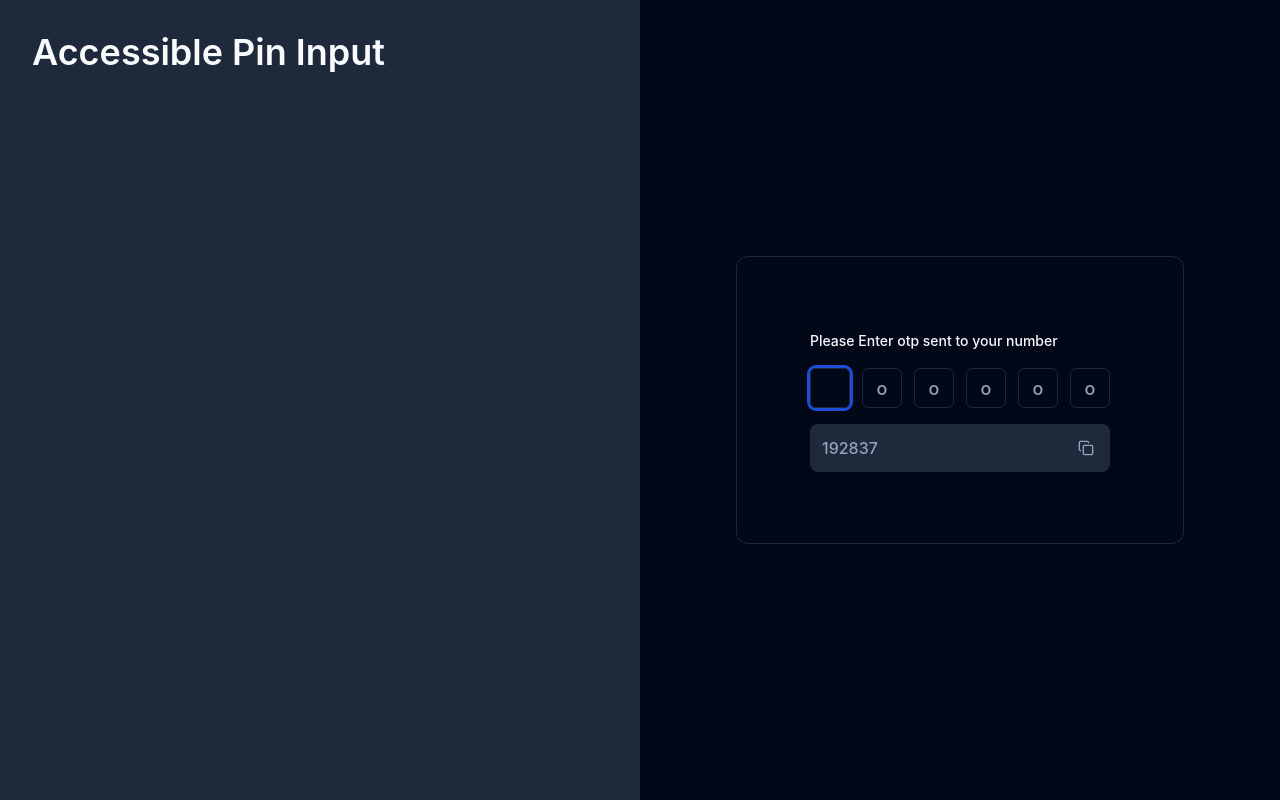
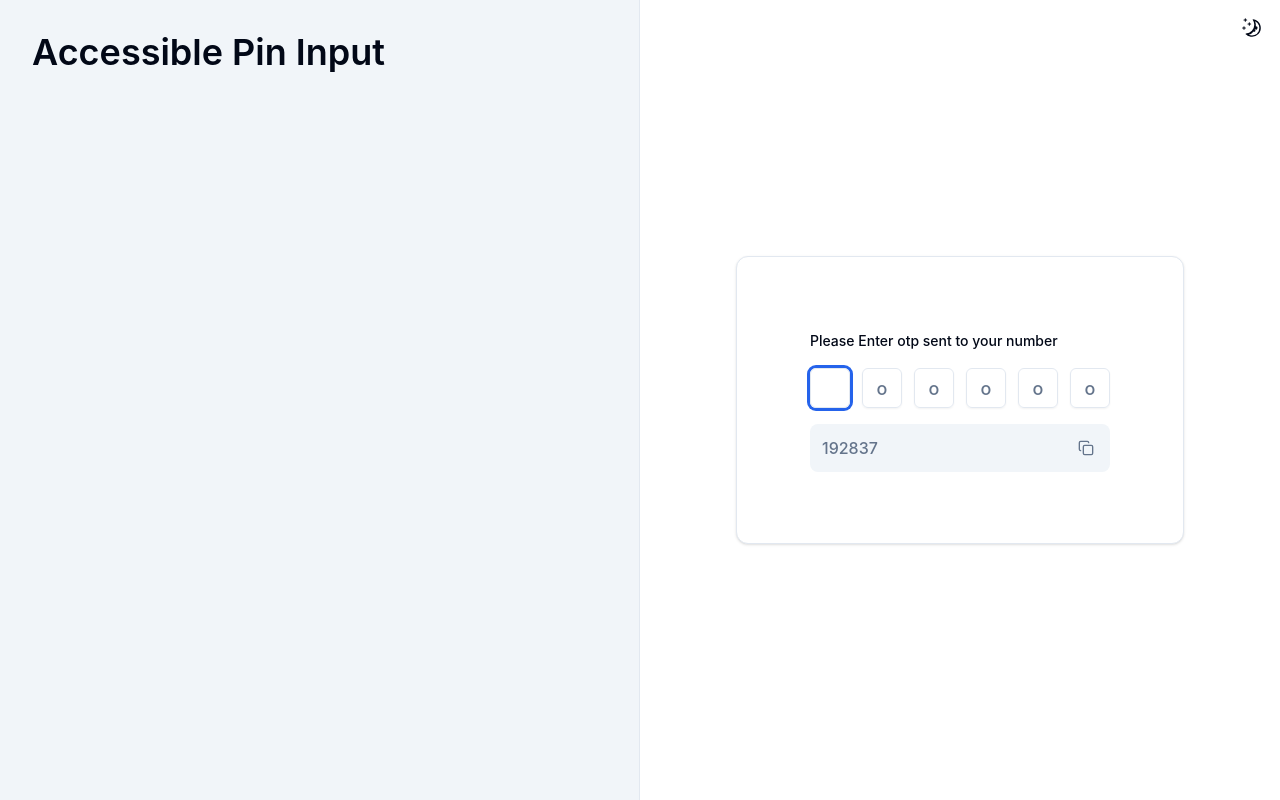
Before and after one commit to pkrinesh/vue-pin-input, a Vue app: page / in a window 1280 px wide. Built offline with nearby package versions, Linux system fonts and the light colour scheme.

Commit message:
feat: dark theme

```diff
--- a/index.html
+++ b/index.html
@@ -1,5 +1,5 @@
 <!doctype html>
-<html lang="en" class="dark">
+<html lang="en">
 	<head>
 		<meta charset="UTF-8" />
 		<link rel="icon" href="/favicon.ico" />
--- a/src/App.vue
+++ b/src/App.vue
@@ -1,9 +1,12 @@
 <script setup lang="ts">
+// TODO: Finish working on content
+import PinBlog from '@/components/PinBlog.vue'
 import PinExample from '@/components/PinExample.vue'
-import PinBlog from '@/components/PinBlog.vue'
+import ToggleTheme from '@/components/ToggleTheme.vue'
 </script>
 
 <template>
+	<ToggleTheme class="absolute right-2 top-2" />
 	<div class="grid h-full grid-cols-2 place-items-center overflow-hidden">
 		<div class="size-full border-r border-r-border bg-muted p-8">
 			<PinBlog />
--- /dev/null
+++ b/src/components/ToggleTheme.vue
@@ -0,0 +1,40 @@
+<script setup lang="ts">
+import { useLocalStorage } from '@vueuse/core'
+import { onMounted, watchEffect } from 'vue'
+import MoonIcon from './icons/MoonIcon.vue'
+import SunIcon from './icons/SunIcon.vue'
+
+function useTheme() {
+	const theme = useLocalStorage<'light' | 'dark'>('theme', null)
+
+	onMounted(() => {
+		if (!theme.value) {
+			theme.value = window.matchMedia('(prefers-color-scheme: dark)').matches ? 'dark' : 'light'
+		}
+	})
+
+	watchEffect(() => {
+		document.documentElement.classList[theme.value === 'dark' ? 'add' : 'remove']('dark')
+	})
+
+	function toggleTheme() {
+		const isDark = document.documentElement.classList.contains('dark')
+		theme.value = isDark ? 'light' : 'dark'
+	}
+
+	return { theme: () => theme.value, toggleTheme }
+}
+
+const { theme, toggleTheme } = useTheme()
+</script>
+<template>
+	<div>
+		<button
+			class="inline-flex size-10 items-center justify-center rounded-md bg-background text-xl transition hover:bg-accent"
+			@click="toggleTheme"
+		>
+			<MoonIcon v-if="theme() === 'light'" />
+			<SunIcon v-else />
+		</button>
+	</div>
+</template>
--- /dev/null
+++ b/src/components/icons/MoonIcon.vue
@@ -0,0 +1,12 @@
+<script setup lang="ts"></script>
+
+<template>
+	<svg xmlns="http://www.w3.org/2000/svg" width="1em" height="1em" viewBox="0 0 15 15">
+		<path
+			fill="currentColor"
+			fillRule="evenodd"
+			d="M2.9.5a.4.4 0 0 0-.8 0v.6h-.6a.4.4 0 1 0 0 .8h.6v.6a.4.4 0 1 0 .8 0v-.6h.6a.4.4 0 0 0 0-.8h-.6zm3 3a.4.4 0 1 0-.8 0v.6h-.6a.4.4 0 1 0 0 .8h.6v.6a.4.4 0 1 0 .8 0v-.6h.6a.4.4 0 0 0 0-.8h-.6zm-4 3a.4.4 0 1 0-.8 0v.6H.5a.4.4 0 1 0 0 .8h.6v.6a.4.4 0 0 0 .8 0v-.6h.6a.4.4 0 0 0 0-.8h-.6zM8.544.982l-.298-.04c-.213-.024-.34.224-.217.4A6.57 6.57 0 0 1 9.203 5.1a6.602 6.602 0 0 1-6.243 6.59c-.214.012-.333.264-.183.417a6.8 6.8 0 0 0 .21.206l.072.066l.26.226l.188.148l.121.09l.187.131l.176.115c.12.076.244.149.37.217l.264.135l.26.12l.303.122l.244.086a6.568 6.568 0 0 0 1.103.26l.317.04l.267.02a6.6 6.6 0 0 0 6.943-7.328l-.037-.277a6.557 6.557 0 0 0-.384-1.415l-.113-.268l-.077-.166l-.074-.148a6.602 6.602 0 0 0-.546-.883l-.153-.2l-.199-.24l-.163-.18l-.12-.124l-.16-.158l-.223-.2l-.32-.26l-.245-.177l-.292-.19l-.321-.186l-.328-.165l-.113-.052l-.24-.101l-.276-.104l-.252-.082l-.325-.09l-.265-.06zm1.86 4.318a7.578 7.578 0 0 0-.572-2.894a5.601 5.601 0 1 1-4.748 10.146a7.61 7.61 0 0 0 3.66-2.51a.749.749 0 0 0 1.355-.442a.75.75 0 0 0-.584-.732c.062-.116.122-.235.178-.355A1.25 1.25 0 1 0 10.35 6.2c.034-.295.052-.595.052-.9"
+			clipRule="evenodd"
+		></path>
+	</svg>
+</template>
--- /dev/null
+++ b/src/components/icons/SunIcon.vue
@@ -0,0 +1,12 @@
+<script setup lang="ts"></script>
+
+<template>
+	<svg xmlns="http://www.w3.org/2000/svg" width="1em" height="1em" viewBox="0 0 15 15">
+		<path
+			fill="currentColor"
+			fillRule="evenodd"
+			d="M7.5 0a.5.5 0 0 1 .5.5v2a.5.5 0 0 1-1 0v-2a.5.5 0 0 1 .5-.5M2.197 2.197a.5.5 0 0 1 .707 0L4.318 3.61a.5.5 0 0 1-.707.707L2.197 2.904a.5.5 0 0 1 0-.707M.5 7a.5.5 0 0 0 0 1h2a.5.5 0 0 0 0-1zm1.697 5.803a.5.5 0 0 1 0-.707l1.414-1.414a.5.5 0 1 1 .707.707l-1.414 1.414a.5.5 0 0 1-.707 0M12.5 7a.5.5 0 0 0 0 1h2a.5.5 0 0 0 0-1zm-1.818-2.682a.5.5 0 0 1 0-.707l1.414-1.414a.5.5 0 1 1 .707.707L11.39 4.318a.5.5 0 0 1-.707 0M8 12.5a.5.5 0 0 0-1 0v2a.5.5 0 0 0 1 0zm2.682-1.818a.5.5 0 0 1 .707 0l1.414 1.414a.5.5 0 1 1-.707.707l-1.414-1.414a.5.5 0 0 1 0-.707M5.5 7.5a2 2 0 1 1 4 0a2 2 0 0 1-4 0m2-3a3 3 0 1 0 0 6a3 3 0 0 0 0-6"
+			clipRule="evenodd"
+		></path>
+	</svg>
+</template>
--- a/src/components/pin/PinInput.vue
+++ b/src/components/pin/PinInput.vue
@@ -39,7 +39,11 @@ function handleInput(e: Event, index: number) {
 	e.preventDefault()
 
 	const el = e.target as HTMLInputElement
-	if (!el.value) return
+	// no value or not a number
+	if (!el.value || !!el.value.match(/\D/g)) {
+		el.value = ''
+		return
+	}
 
 	const selectionStart = el.selectionStart ?? 1
 	const value = selectionStart > 1 ? el.value.slice(-1) : el.value.slice(0, 1)
```
Also changed, not shown: package.json (+4 -4 lines), 1 other file (tests, documents, lock files or other folders).
